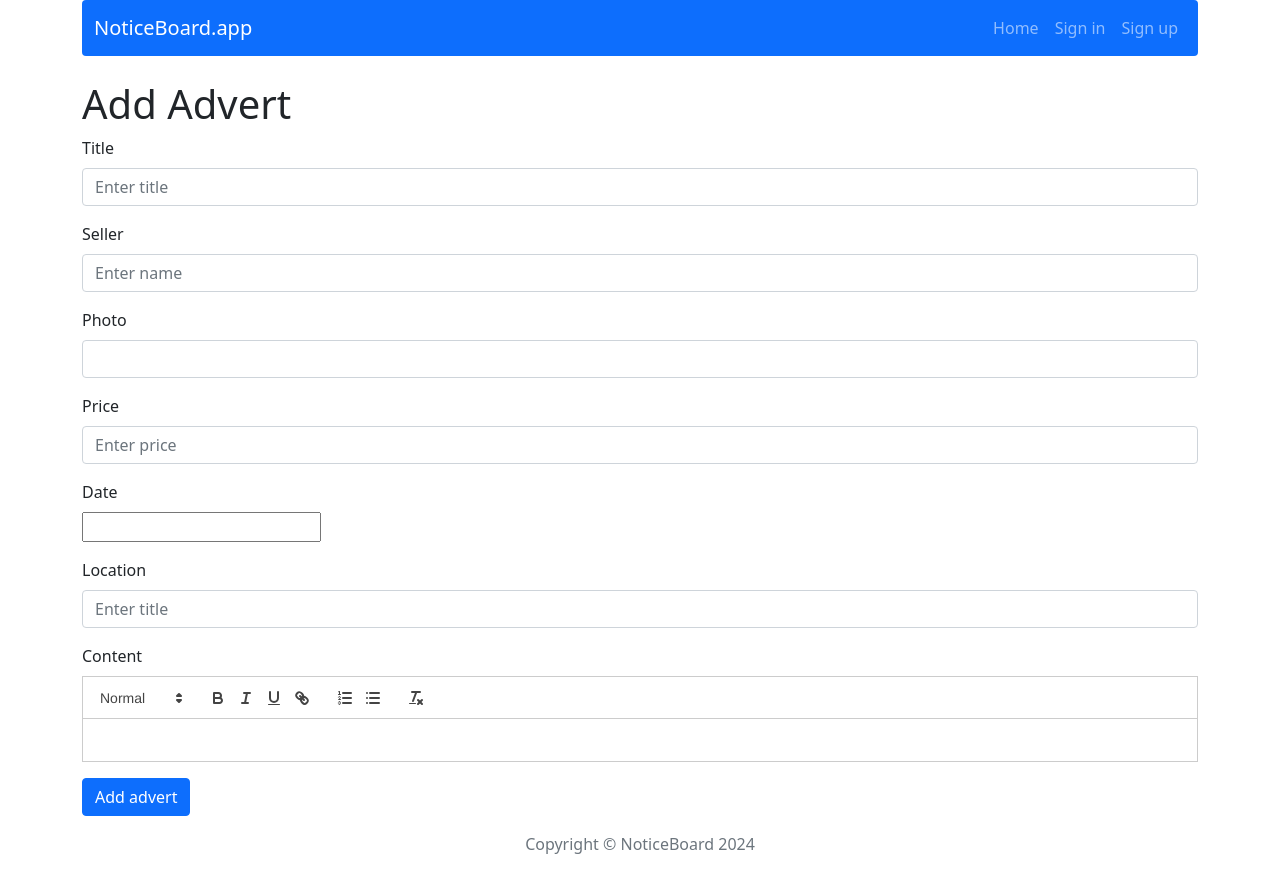
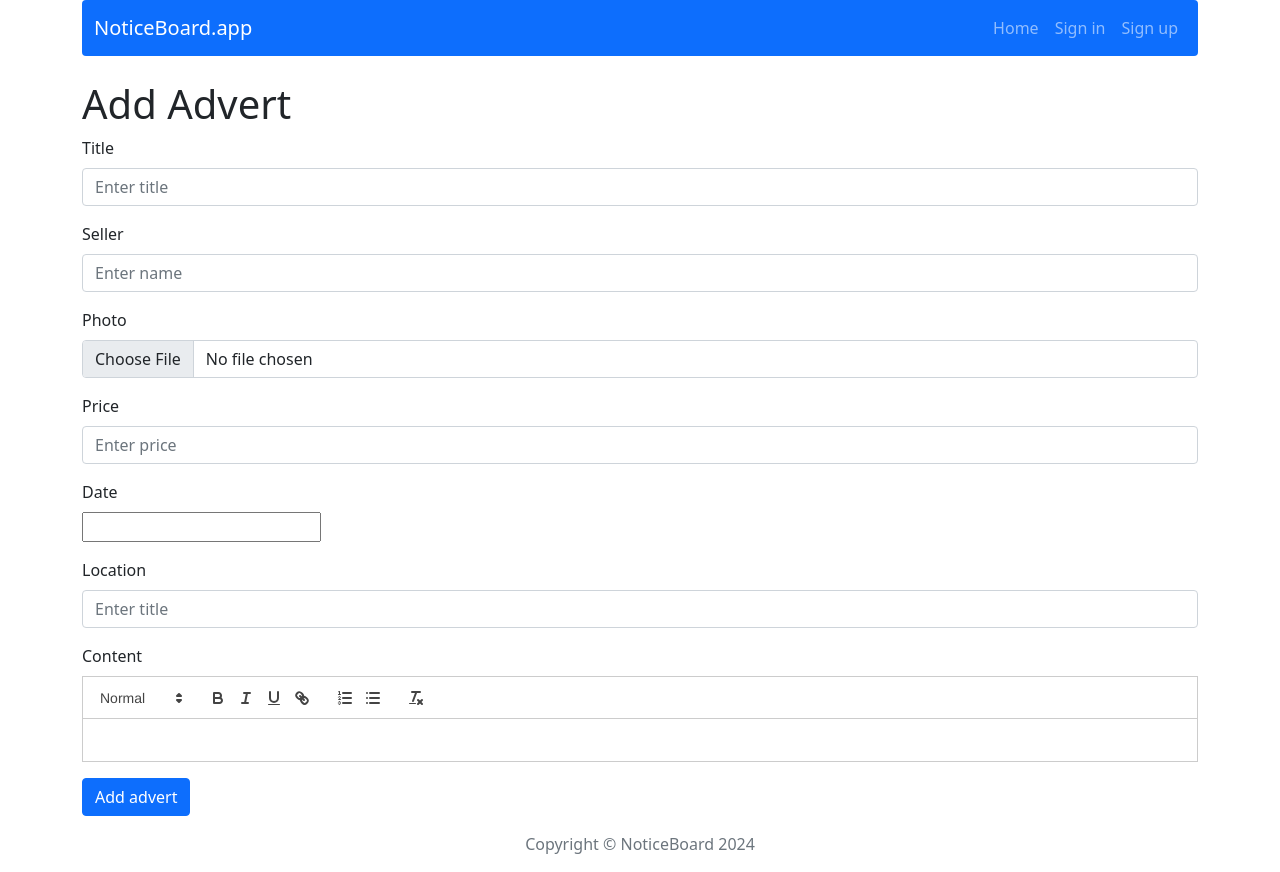
Before and after one commit to Jnlietta/NoticeBoard, a React (Create React App) app in the folder client/: page /ad/add in a window 1280 px wide. Built offline with nearby package versions, Linux system fonts and the light colour scheme; no server answers.

Commit message:
Fix photo input in AdForm

```diff
--- a/client/src/components/features/AdForm/AdForm.js
+++ b/client/src/components/features/AdForm/AdForm.js
@@ -60,7 +60,10 @@ const AdForm = ({ action, actionText, formatDate, ...props }) => {
             </Form.Group>
             <Form.Group className="mb-3">
                 <Form.Label>Photo</Form.Label>
-                <Form.Control />
+                <Form.Control
+                    type="file"
+                    onChange={e => setPhoto(e.target.files[0])}
+                    />
             </Form.Group>
             <Form.Group className="mb-3">
                 <Form.Label>Price</Form.Label>
```
